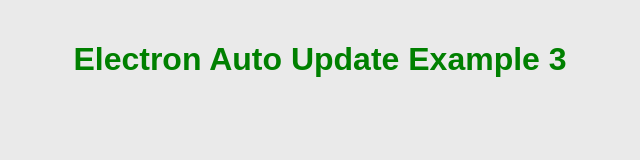
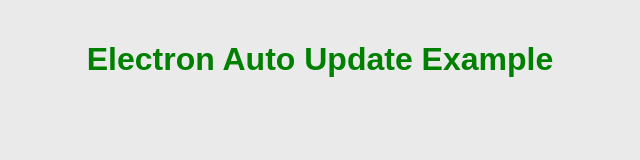
Before and after one commit to manojp1988/electron-updater, an Electron app: page index.html in a window 800 px wide. Shown: the whole page, without its empty margins (80-720 px from the left). Drawn offline with Linux system fonts and the light colour scheme; no server answers.

Commit message:
changed version

```diff
--- a/index.html
+++ b/index.html
@@ -32,7 +32,7 @@
 </head>
 
 <body>
-  <h1>Electron Auto Update Example 3</h1>
+  <h1>Electron Auto Update Example</h1>
   <p id="version"></p>
   <div id="notification" class="hidden">
     <p id="message"></p>
--- a/package.json
+++ b/package.json
@@ -1,6 +1,6 @@
 {
   "name": "electron-autoupdater",
-  "version": "1.0.7",
+  "version": "1.0.8",
   "description": "",
   "main": "main.js",
   "repository": {
```
